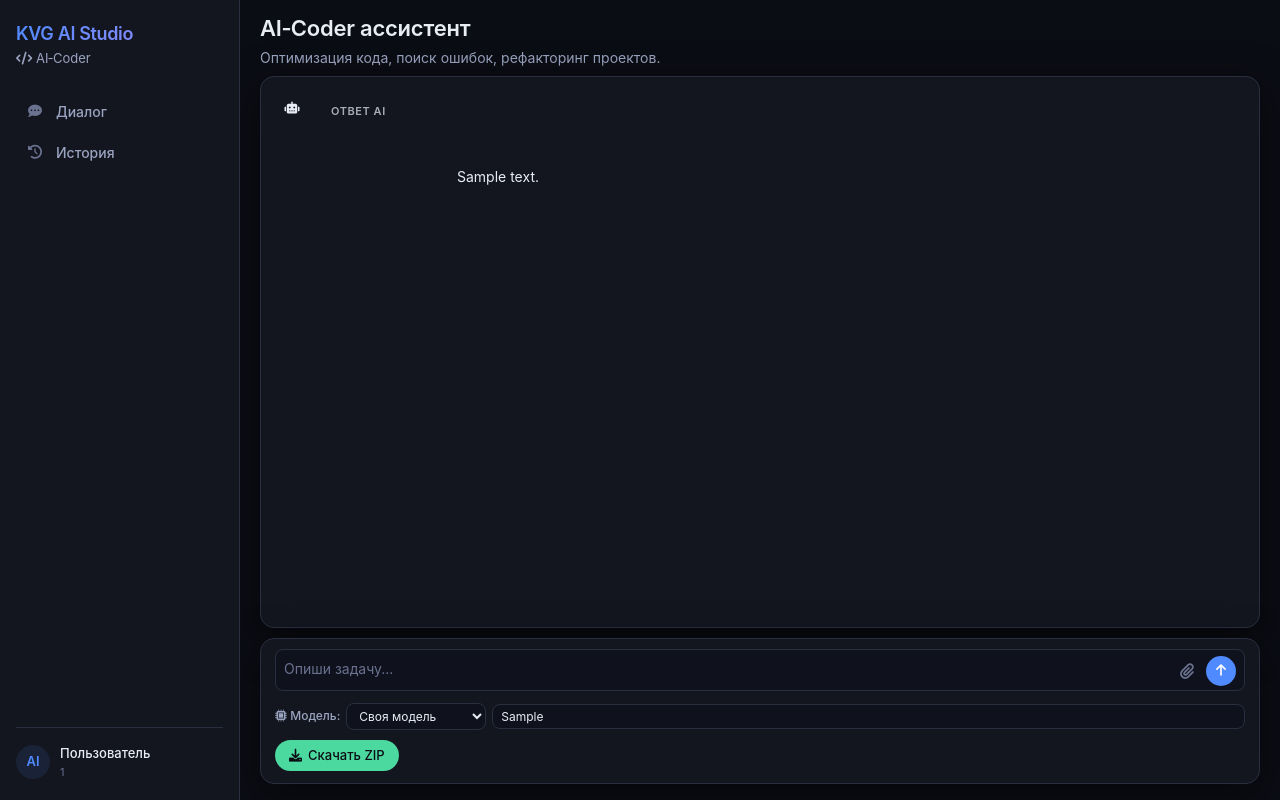
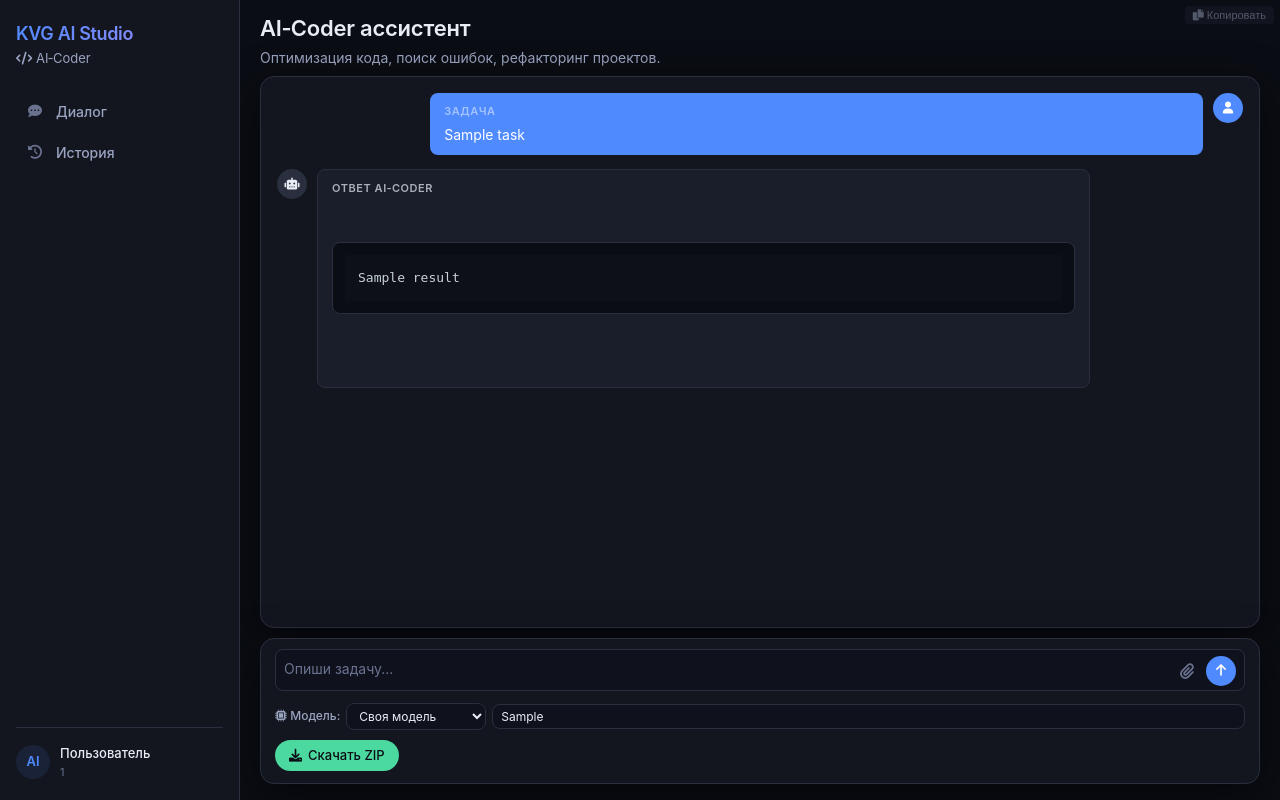
Before and after one commit to mrvan1000000-boop/kvgai-ai-coder, a Python web app: template templates/ai_coder.html in a window 1280 px wide. Run offline with Jinja, Linux system fonts and the light colour scheme; the template is opened without the code that fills it: most values are stand-ins (such as "Sample title", 1, 10 or a date in 2020).

Commit message:
Add AI response display and copy functionality

```diff
--- a/templates/ai_coder.html
+++ b/templates/ai_coder.html
@@ -6,24 +6,24 @@
         <p>Оптимизация кода, поиск ошибок, рефакторинг проектов.</p>
     </div>
     <div class="chat-window" id="chatWindow">
-        {# Подгружаем прошлые сообщения #}
-        {% if chat_history %}
-            {% for msg in chat_history %}
-                <div class="message message-{{ msg.role }}">
-                    <div class="message-avatar"><i class="fas fa-{{ 'user' if msg.role == 'user' else 'robot' }}"></i></div>
-                    <div class="message-content">
-                        <div class="message-label">{{ 'Задача' if msg.role == 'user' else 'Ответ AI' }}</div>
-                        <div class="message-body">
-                            {% if msg.role == 'assistant' %}
-                                <pre><code class="language-plaintext">{{ msg.content }}</code></pre>
-                                <button class="copy-btn" onclick="copyCode(this)"><i class="fas fa-copy"></i> Копировать</button>
-                            {% else %}
-                                {{ msg.content }}
-                            {% endif %}
-                        </div>
+        {% if result %}
+            <div class="message message-user">
+                <div class="message-avatar"><i class="fas fa-user"></i></div>
+                <div class="message-content">
+                    <div class="message-label">Задача</div>
+                    <div class="message-body">{{ task }}</div>
+                </div>
+            </div>
+            <div class="message message-assistant">
+                <div class="message-avatar"><i class="fas fa-robot"></i></div>
+                <div class="message-content">
+                    <div class="message-label">Ответ AI‑Coder</div>
+                    <div class="message-body">
+                        <pre><code class="language-plaintext">{{ result }}</code></pre>
+                        <button class="copy-btn" onclick="copyCode(this)"><i class="fas fa-copy"></i> Копировать</button>
                     </div>
                 </div>
-            {% endfor %}
+            </div>
         {% else %}
             <div class="message message-system">
                 <div class="message-avatar"><i class="fas fa-info-circle"></i></div>
@@ -36,7 +36,6 @@
             </div>
         {% endif %}
     </div>
-    {# остальная часть формы и скриптов без изменений #}
     <form class="chat-form" id="chatForm" enctype="multipart/form-data">
         <input type="hidden" name="user_id" id="user_id_input" value="{{ user_id or '' }}">
         <div class="input-area">
@@ -147,8 +146,6 @@ chatForm.onsubmit = async e => {
     if (uid) localStorage.setItem("kvg_ai_user_id", uid);
     const inp = document.getElementById('user_id_input');
     if (!inp.value && localStorage.getItem('kvg_ai_user_id')) inp.value = localStorage.getItem('kvg_ai_user_id');
-    // Подсветка кода для подгруженных сообщений
-    document.querySelectorAll('pre code').forEach(b => hljs.highlightElement(b));
 })();
 </script>
 {% endblock %}
```
